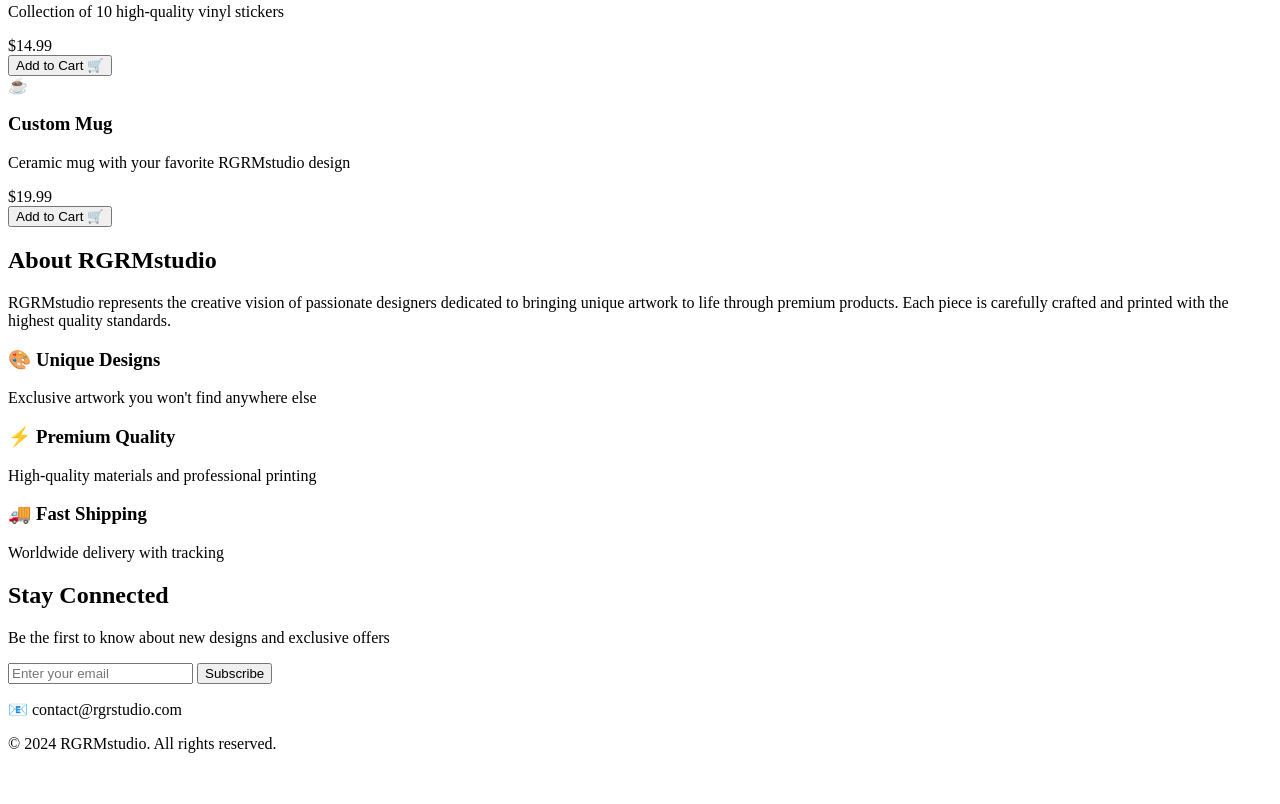
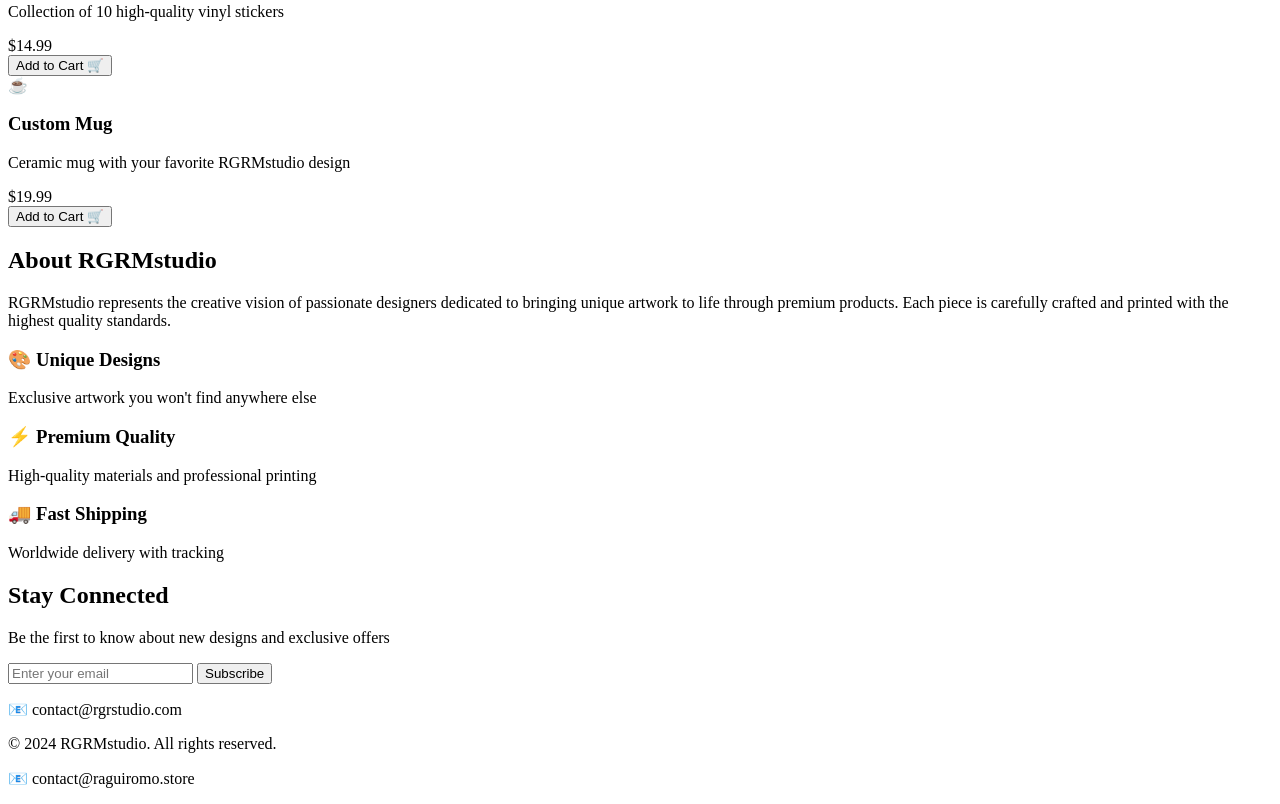
Before and after one commit to RGRMstudio/RGRMstudio, a plain HTML site: page Index.html in a window 1280 px wide. Shown: the part 980-1784 px from the top of the page. Before the commit the page ends 1749 px from the top, so only its background shows below. Drawn offline with Linux system fonts and the light colour scheme.

Commit message:
Update Index.html

```diff
--- a/Index.html
+++ b/Index.html
@@ -107,3 +107,7 @@
     <script src="script.js"></script>
 </body>
 </html>
+
+<div class="contact-info">
+    <p>📧 contact@raguiromo.store</p>
+</div>
```
